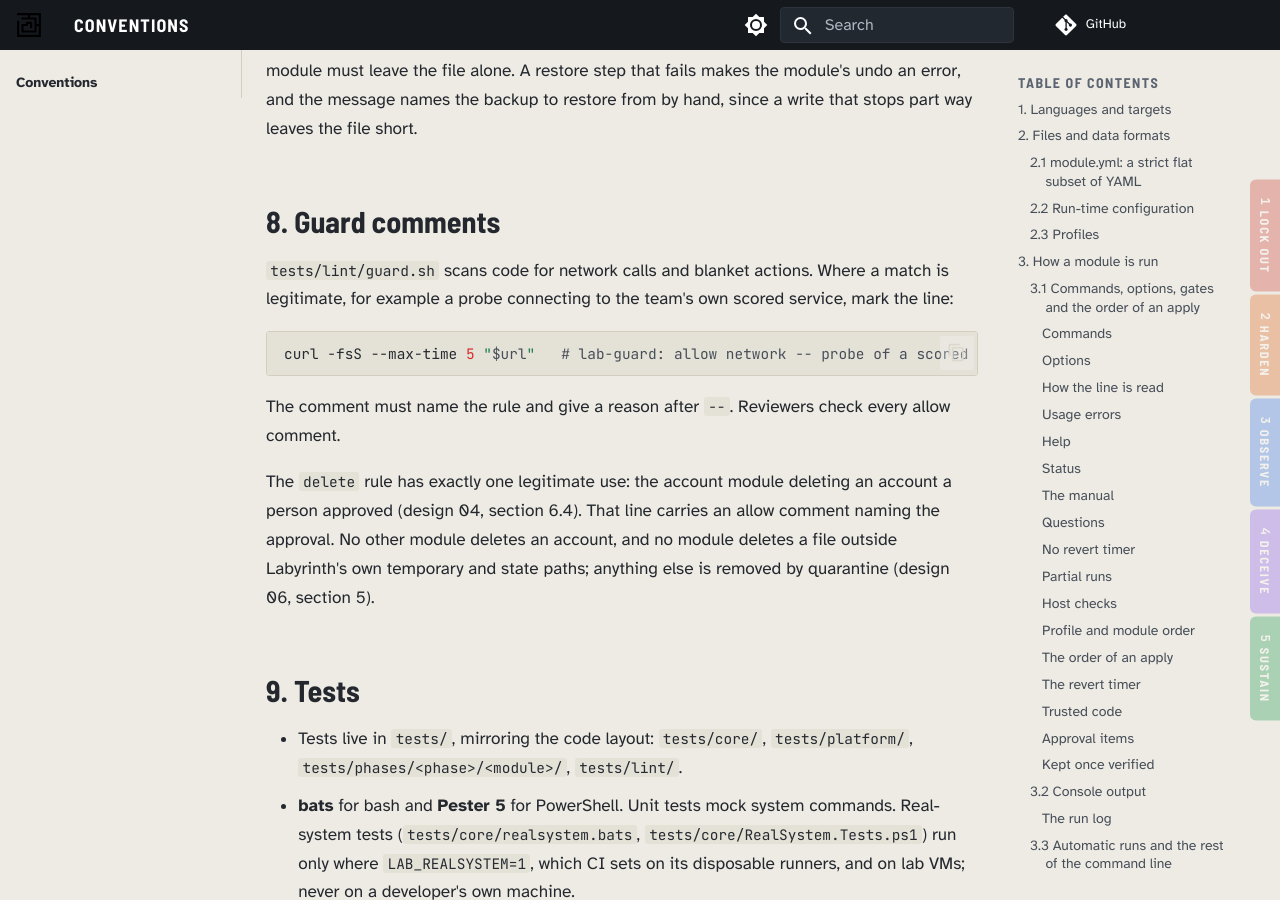
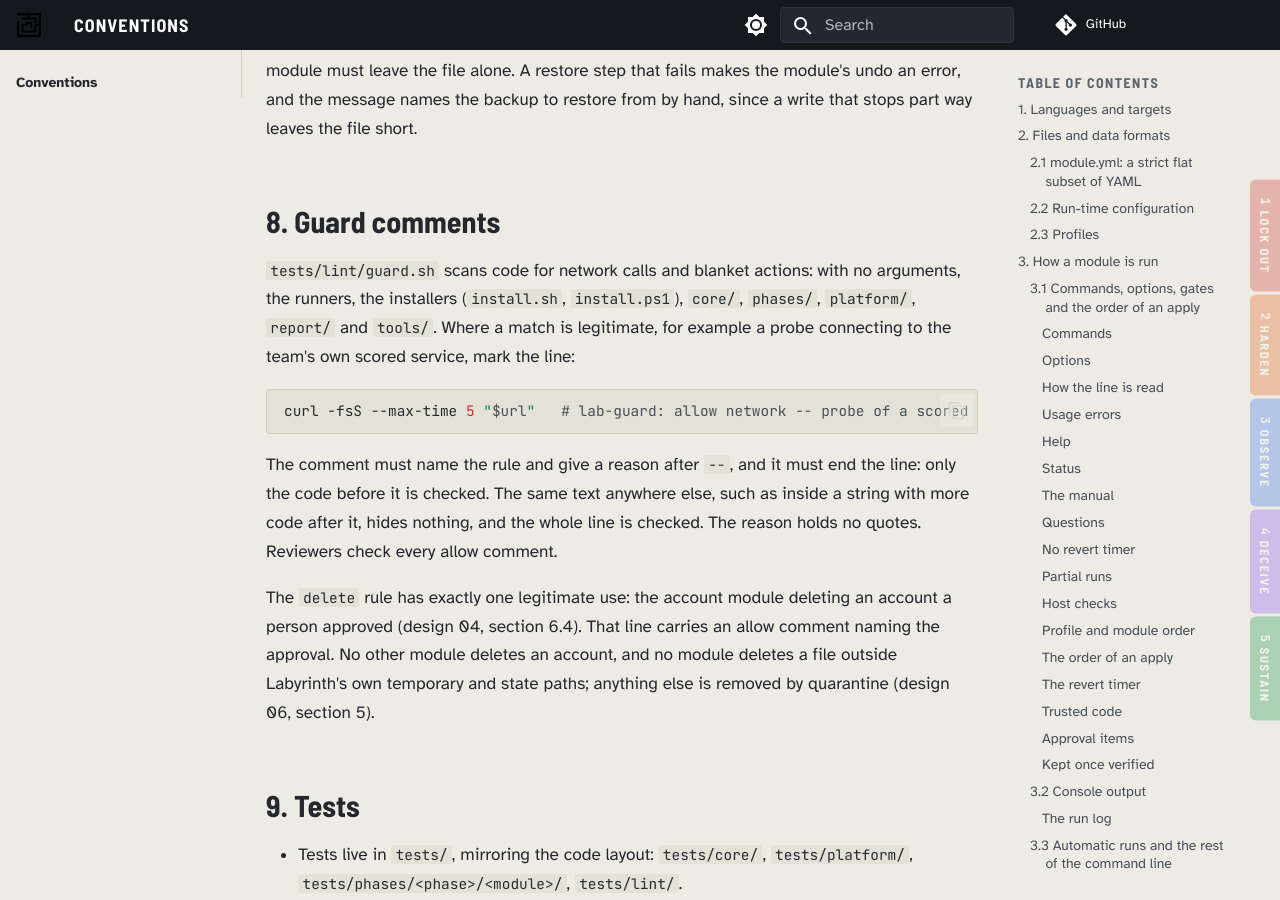
Before and after one commit to dotnetdork/Labyrinth, an MkDocs documentation site: the page built from docs/Conventions.md, in a window 1280 px wide and 900 px high, scrolled down 41747 px. Built offline with MkDocs 1.6.1 and Material for MkDocs 9.7.7, drawn with Linux system fonts in a browser that asks for light colours; comment, search, counter and statistics services are not loaded.

Commit message:
Scan the installers and tools/ with the guard, and honor only a trailing allow comment
With no arguments the guard skipped install.sh, install.ps1 and tools/,
though the installers run as root. It also checked only the text before
the first "lab-guard:" on a line, so the same text inside a string hid
the code after it. An allow comment now counts only when it ends the
line, with a reason that holds no quote; otherwise the whole line is
checked. LAB_GUARD_ROOT lets the tests point the default scan at a
fixture tree. Conventions section 8 says both.

Closes #187

````diff
--- a/docs/Conventions.md
+++ b/docs/Conventions.md
@@ -567,13 +567,13 @@ Restoring a `file` entry writes the backup over the file in place, then restores
 
 ## 8. Guard comments
 
-`tests/lint/guard.sh` scans code for network calls and blanket actions. Where a match is legitimate, for example a probe connecting to the team's own scored service, mark the line:
+`tests/lint/guard.sh` scans code for network calls and blanket actions: with no arguments, the runners, the installers (`install.sh`, `install.ps1`), `core/`, `phases/`, `platform/`, `report/` and `tools/`. Where a match is legitimate, for example a probe connecting to the team's own scored service, mark the line:
 
 ```bash
 curl -fsS --max-time 5 "$url"   # lab-guard: allow network -- probe of a scored service inside the event network
 ```
 
-The comment must name the rule and give a reason after `--`. Reviewers check every allow comment.
+The comment must name the rule and give a reason after `--`, and it must end the line: only the code before it is checked. The same text anywhere else, such as inside a string with more code after it, hides nothing, and the whole line is checked. The reason holds no quotes. Reviewers check every allow comment.
 
 The `delete` rule has exactly one legitimate use: the account module deleting an account a person approved (design 04, section 6.4). That line carries an allow comment naming the approval. No other module deletes an account, and no module deletes a file outside Labyrinth's own temporary and state paths; anything else is removed by quarantine (design 06, section 5).
 
````
Also changed, not shown: 5 other files.
